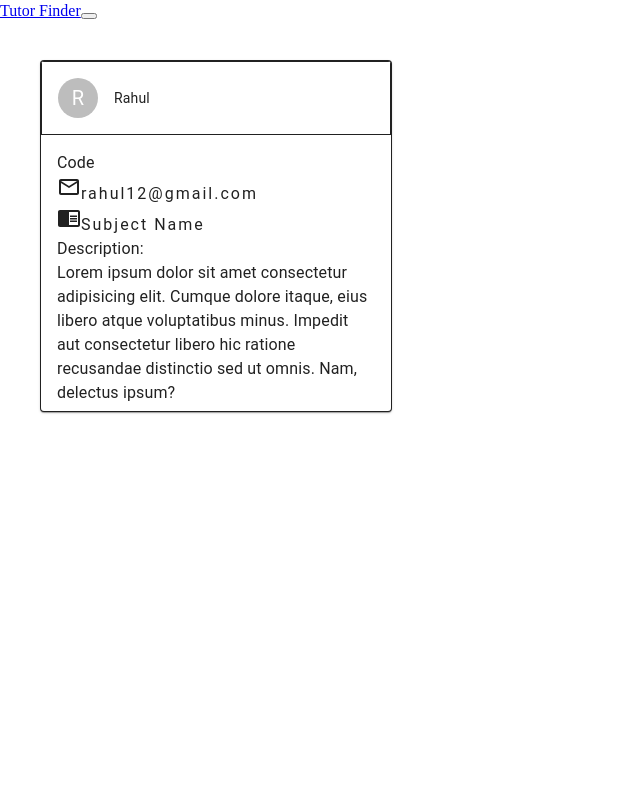
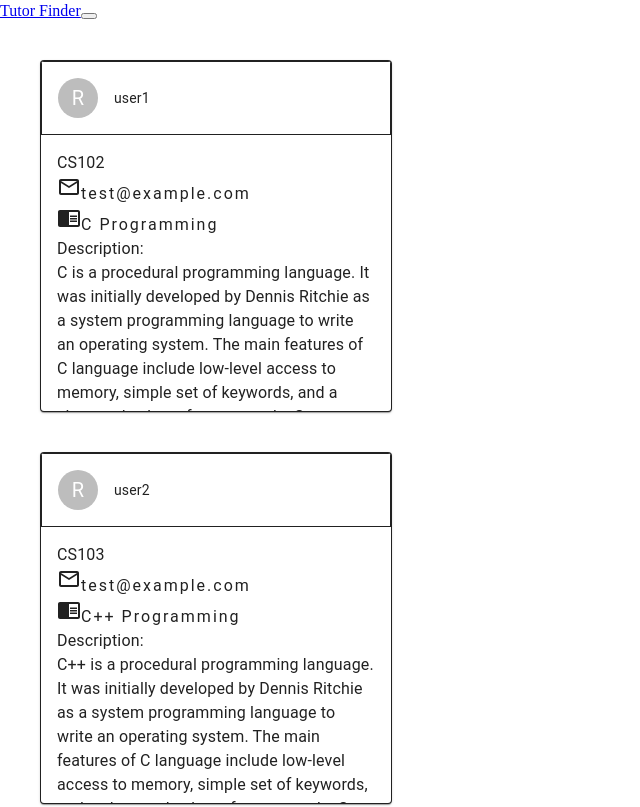
Before and after one commit to jashpal37/TutorFinder, a React (Create React App) app in the folder frontend/: page /subject in a window 1280 px wide. Shown: the top 807 px of the page, without its empty margins (0-640 px from the left). Built offline with nearby package versions, Linux system fonts and the light colour scheme; the HTML template or start-up script is replaced by a standard one.

Commit message:
data mapping

```diff
--- a/frontend/src/components/TutorCard.jsx
+++ b/frontend/src/components/TutorCard.jsx
@@ -15,35 +15,42 @@ import { Row } from "react-bootstrap";
 function TutorCard() {
   return (
     <>
-      <Card sx={{ maxWidth: 350, maxHeight: 350,border:1,margin:5 }}>
+      <Row>
+        {
+          data.map((detail) => {
+            return (
+              <Card
+                sx={{ maxWidth: 350, maxHeight: 350, border: 1, margin: 5,}}
+              >
                 <CardHeader
                   avatar={
                     <Avatar sx={{ bgcolor: red }} aria-label="recipe">
                       R
                     </Avatar>
                   }
-          title="Rahul"
-          sx={{border:1}}
+                  title={detail.tutorName}
+                  sx={{ border: 1 }}
                 />
                 <CardContent>
-          <Typography>Code</Typography>
+                  <Typography>{detail.subjectCode}</Typography>
                   <Typography letterSpacing={2}>
                     <MailOutlined />
-            rahul12@gmail.com
+                    {detail.tutorEmail}
                   </Typography>
                   <Typography letterSpacing={2}>
                     <ChromeReaderMode />
-            Subject Name
+                    {detail.subjectName}
                   </Typography>
                   <Typography>Description:</Typography>
                   <Typography paragraph>
-            Lorem ipsum dolor sit amet consectetur adipisicing elit. Cumque
-            dolore itaque, eius libero atque voluptatibus minus. Impedit aut
-            consectetur libero hic ratione recusandae distinctio sed ut omnis.
-            Nam, delectus ipsum?
+                    {detail.subjectDescription}
                   </Typography>
                 </CardContent>
               </Card>
+            );
+          })
+        }
+      </Row>
     </>
   );
 }
```
Lines whose indentation alone changed are shown as unchanged.
